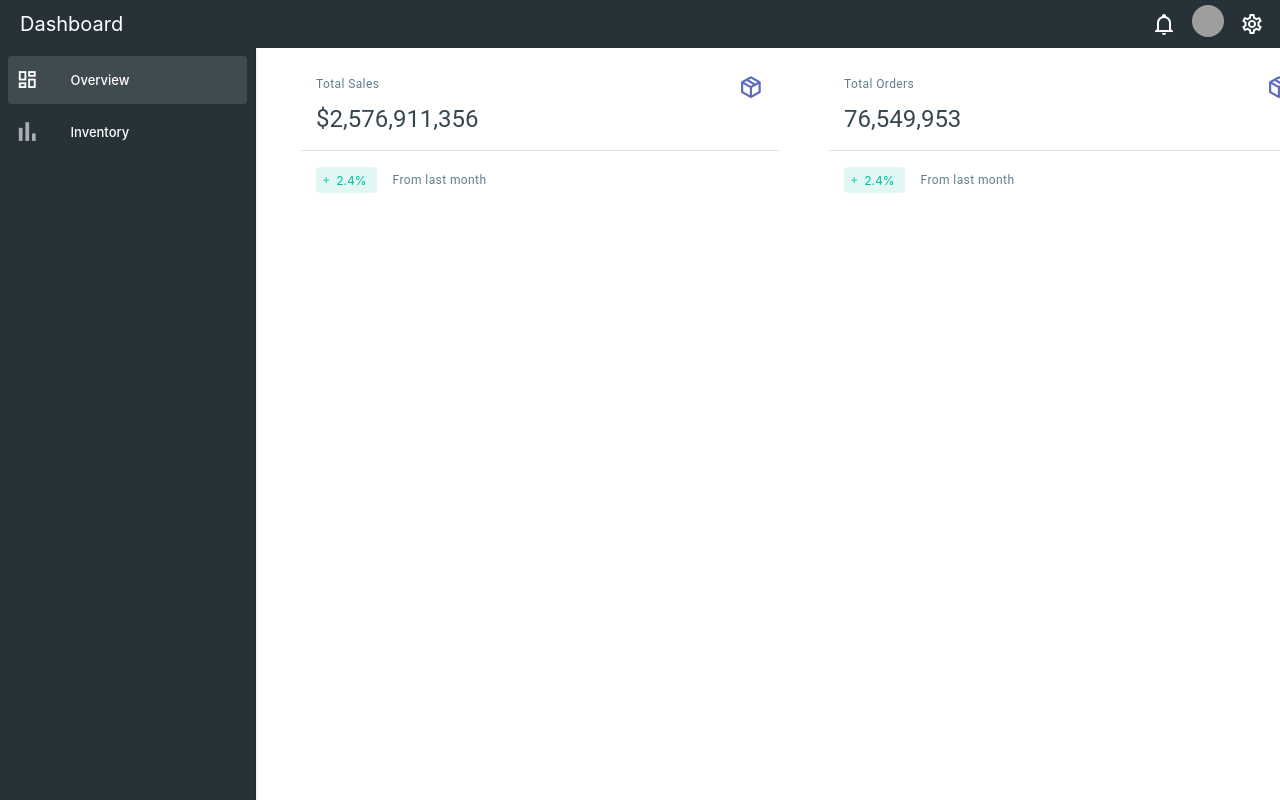
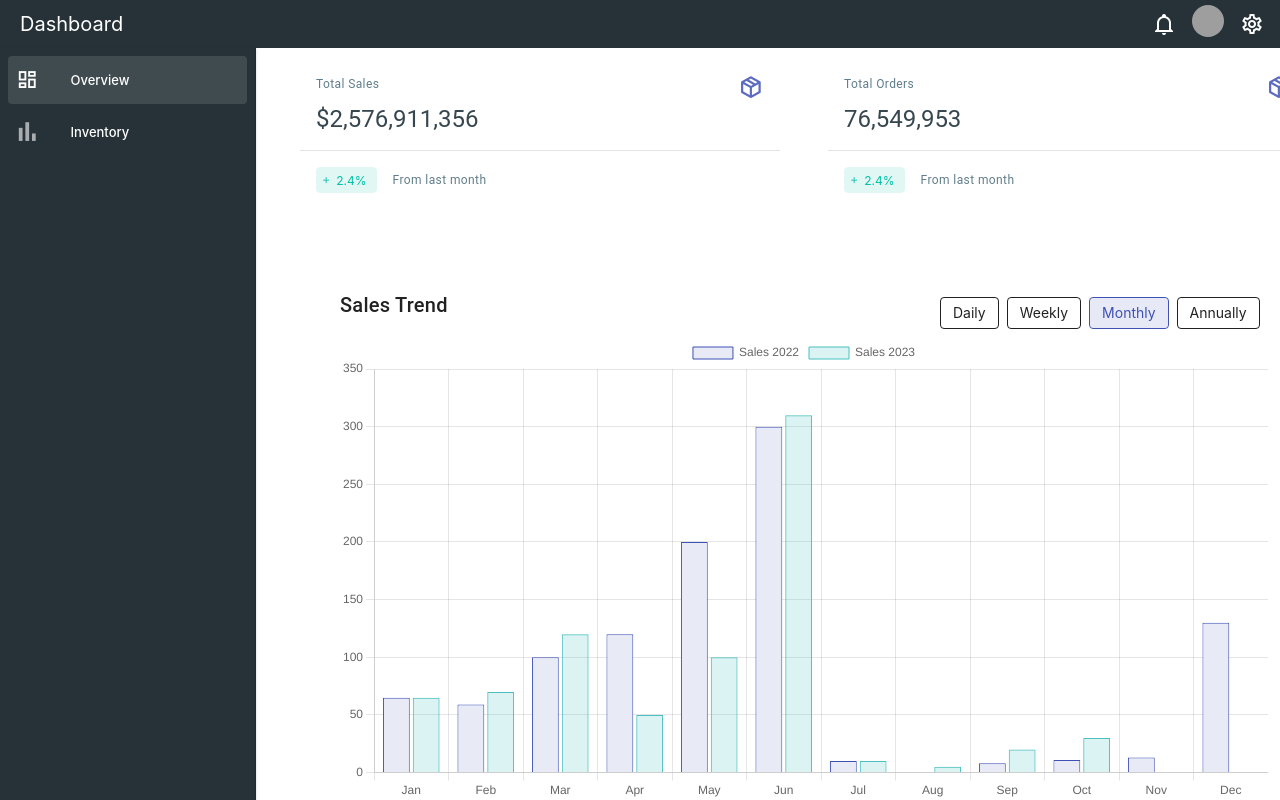
Before and after one commit to menahil-tanveer55/ecommerce-admin-dashboard, a Vue app in the folder EcommerceAdminDashboard/: page / in a window 1280 px wide. Built offline with nearby package versions, Linux system fonts and the light colour scheme; grey boxes are pictures that could not be loaded.

Commit message:
sales graph added

```diff
--- a/EcommerceAdminDashboard/package.json
+++ b/EcommerceAdminDashboard/package.json
@@ -15,6 +15,7 @@
     "pinia": "^2.1.6",
     "pinia-plugin-persistedstate": "^3.2.0",
     "vue": "^3.3.4",
+    "vue-chartjs": "^5.2.0",
     "vue-router": "^4.2.4",
     "vuetify": "^3.3.19"
   },
--- /dev/null
+++ b/EcommerceAdminDashboard/src/components/BarChart.vue
@@ -0,0 +1,74 @@
+<template>
+  <Bar id="sales-chart" :options="chartOptions" :data="chartData" />
+</template>
+
+<script lang="ts">
+import { Bar } from 'vue-chartjs'
+import { PropType } from 'vue'
+import {
+  Chart as ChartJS,
+  Title,
+  Tooltip,
+  Legend,
+  BarElement,
+  CategoryScale,
+  LinearScale
+} from 'chart.js'
+
+ChartJS.register(Title, Tooltip, Legend, BarElement, CategoryScale, LinearScale)
+// Interfaces
+interface ISalesData {
+  data: number[]
+  labels: string[]
+}
+export default {
+  name: 'BarChart',
+  components: { Bar },
+  props: {
+    salesData: {
+      type: Object as PropType<ISalesData>,
+      required: true
+    }
+  },
+  data() {
+    return {
+      selection: 2,
+      chartData: {
+        labels: [
+          'Jan',
+          'Feb',
+          'Mar',
+          'Apr',
+          'May',
+          'Jun',
+          'Jul',
+          'Aug',
+          'Sep',
+          'Oct',
+          'Nov',
+          'Dec'
+        ],
+        datasets: [
+          {
+            label: 'Sales 2022',
+            backgroundColor: '#E8EAF6',
+            borderColor: '#3F51B5',
+            borderWidth: 1,
+            data: [65, 59, 100, 120, 200, 300, 10, 0, 8, 11, 13, 130]
+          },
+          {
+            label: 'Sales 2023',
+            backgroundColor: 'rgba(75, 192, 192, 0.2)',
+            borderColor: 'rgba(75, 192, 192, 1)',
+            borderWidth: 1,
+            data: [65, 70, 120, 50, 100, 310, 10, 5, 20, 30]
+          }
+        ]
+      },
+      chartOptions: {
+        responsive: true
+      }
+    }
+  }
+}
+</script>
--- a/EcommerceAdminDashboard/src/views/Overview.vue
+++ b/EcommerceAdminDashboard/src/views/Overview.vue
@@ -7,10 +7,26 @@
         :card-properties="data"
       />
     </div>
+    <div class="mt-10">
+      <v-card :elevation="0" class="pa-10 mx-6">
+        <div class="d-flex justify-space-between">
+          <p class="text-h6">Sales Trend</p>
+          <v-chip-group v-model="state.selection" column variant="outlined" color="indigo">
+            <v-chip label>Daily</v-chip>
+            <v-chip label>Weekly</v-chip>
+            <v-chip label>Monthly</v-chip>
+            <v-chip label>Annually</v-chip>
+          </v-chip-group>
+        </div>
+        <BarChart v-model="state.chartData"
+      /></v-card>
+    </div>
   </v-container>
 </template>
 <script setup lang="ts">
+import { reactive } from 'vue'
 import StatisticsCard from '@/components/StatisticsCard.vue'
+import BarChart from '@/Components/BarChart.vue'
 const statisticsData = [
   {
     title: 'total sales',
@@ -24,5 +40,12 @@ const statisticsData = [
     percentage: '2.4%'
   }
 ]
+const state = reactive({
+  selection: 2,
+  chartData: {
+    labels: [],
+    data: []
+  }
+})
 </script>
 <style scoped></style>
```
Also changed, not shown: 1 other file (tests, documents, lock files or other folders).
